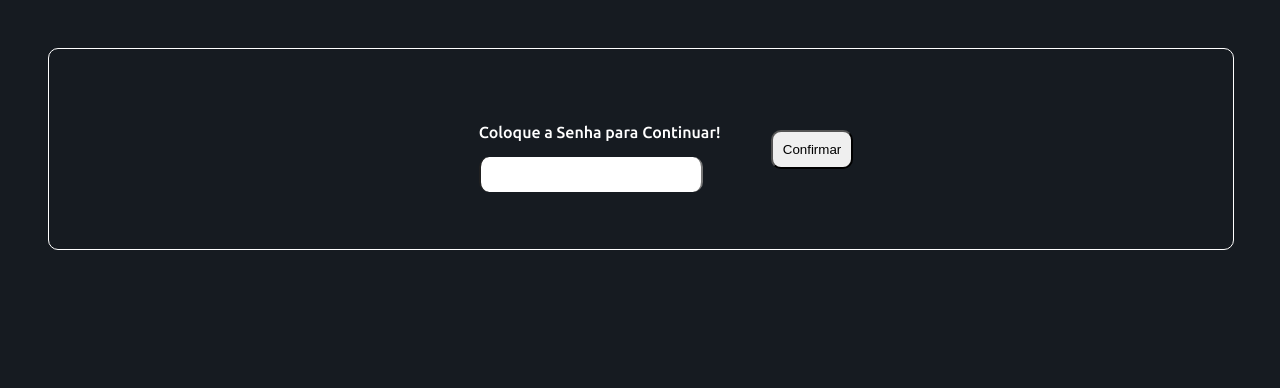
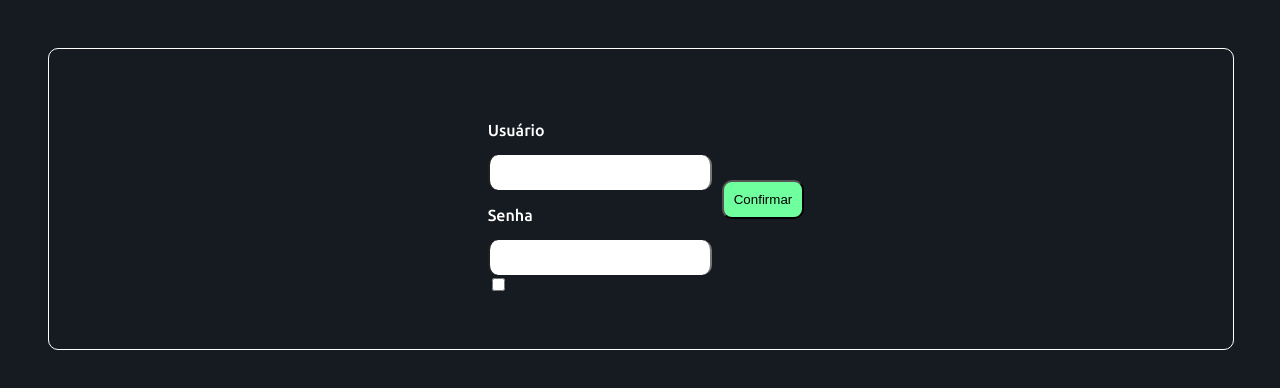
Before and after one commit to VictorrOG19/React.js, a React (Vite) app: page / in a window 1280 px wide. Shown: the top 388 px of the page. Built offline with nearby package versions, Linux system fonts and the light colour scheme.

Commit message:
New changes

```diff
--- a/components/App.css
+++ b/components/App.css
@@ -9,7 +9,7 @@ body {
 
 .container {
   width: 100%;
-  height: 200px;
+  height: 300px;
   border-radius: 10px;
   display: flex;
   justify-content: center;
@@ -19,10 +19,10 @@ body {
 }
 
 .item-container {
-  padding: 50px;
+  padding: 10px;
 }
 
-#input-password {
+.input {
   width: 200px;
   border-radius: 10px;
   padding: 10px;
@@ -32,4 +32,5 @@ body {
 #input-button {
   padding: 10px;
   border-radius: 10px;
+  background-color: rgb(112, 255, 158);
 }
--- a/pages/Home.jsx
+++ b/pages/Home.jsx
@@ -5,9 +5,16 @@ function Home() {
   return (
     <div class="container">
       <div class="item-container">
-        <p>Coloque a Senha para Continuar!</p>
+        <p>Usuário</p>
         <form>
-          <input type="password" id="input-password"></input>
+          <input type="text" class="input"></input>
+        </form>
+        <p>Senha</p>
+        <form>
+          <input type="password" class="input"></input>
+        </form>
+        <form>
+        <input type="checkbox" name="Guardar minha Sessão."></input>
         </form>
       </div>
    <button id="input-button">Confirmar</button>
```
